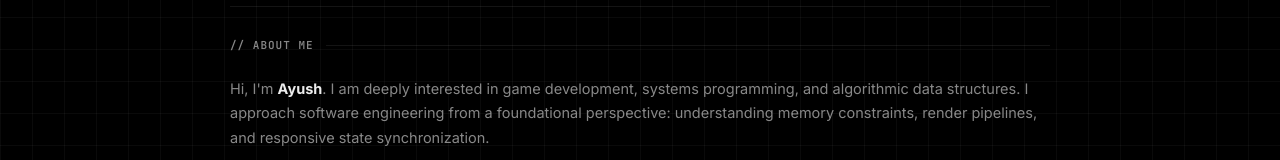
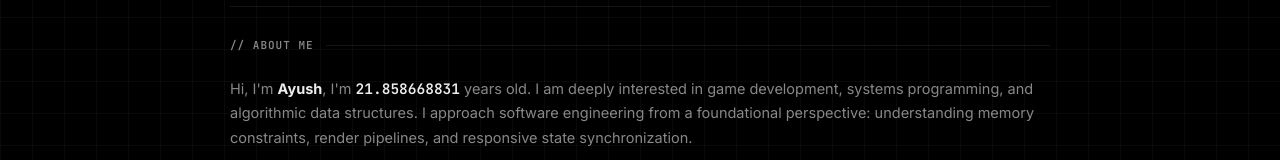
Before and after one commit to ayusharma1601/My_Portfolio, a plain HTML site: page index.html in a window 1280 px wide. Shown: the part 591-751 px from the top of the page. Drawn offline with nearby package versions, Linux system fonts and the light colour scheme.

Commit message:
Add real-time high-precision live decimal age counter to About section

```diff
--- a/index.html
+++ b/index.html
@@ -146,7 +146,7 @@
 
             <div class="prose-text">
                 <p>
-                    Hi, I'm <strong style="color:var(--foreground);">Ayush</strong>. I am deeply interested in game development, systems programming, and algorithmic data structures. I approach software engineering from a foundational perspective: understanding memory constraints, render pipelines, and responsive state synchronization.
+                    Hi, I'm <strong style="color:var(--foreground);">Ayush</strong>, I'm <strong id="live-age" class="live-age-counter" style="color:var(--foreground); font-family:var(--font-mono); font-weight:700;">21.000000000</strong> years old. I am deeply interested in game development, systems programming, and algorithmic data structures. I approach software engineering from a foundational perspective: understanding memory constraints, render pipelines, and responsive state synchronization.
                 </p>
                 <p>
                     Whether compiling Godot game loops into WebAssembly for smooth in-browser execution, implementing hydrological emergency intelligence systems in FastAPI, or solving algorithmic graph and pointer puzzles in C/C++, I strive to build intuitive, high-performance software.
@@ -609,6 +609,6 @@
     <div id="toast" class="toast"></div>
 
     <!-- Scripts -->
-    <script src="js/main.js?v=15"></script>
+    <script src="js/main.js?v=16"></script>
 </body>
 </html>
--- a/js/main.js
+++ b/js/main.js
@@ -1,9 +1,23 @@
 // Modern Interactive Portfolio Scripts (ad1tya.me minimalist architecture)
 document.addEventListener('DOMContentLoaded', () => {
-    // 1. Current Year
+    // 1. Current Year & Real-time Live Age Counter (Precise floating decimal age ticker)
     const yearSpan = document.getElementById('current-year');
     if (yearSpan) {
         yearSpan.textContent = new Date().getFullYear();
+    }
+
+    const ageSpan = document.getElementById('live-age');
+    if (ageSpan) {
+        // Birthday around January 2005 (21.x in 2026)
+        const birthDate = new Date('2005-01-16T00:00:00Z').getTime();
+
+        function updateAgeTicker() {
+            const now = Date.now();
+            const ageInYears = (now - birthDate) / (1000 * 60 * 60 * 24 * 365.2425);
+            ageSpan.textContent = ageInYears.toFixed(9);
+            requestAnimationFrame(updateAgeTicker);
+        }
+        updateAgeTicker();
     }
 
     // 2. Simple, Real Dark / Light Theme Toggle (Default Pure Black #000000)
```
